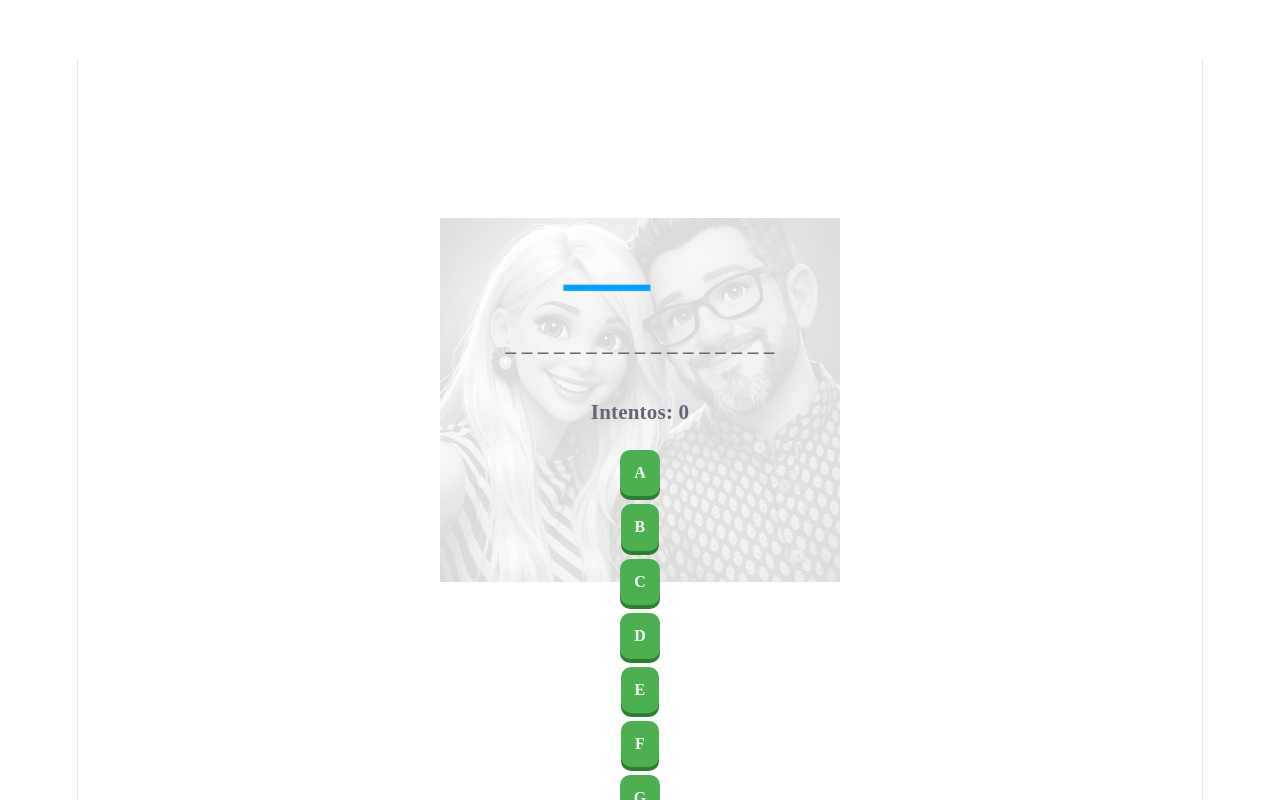
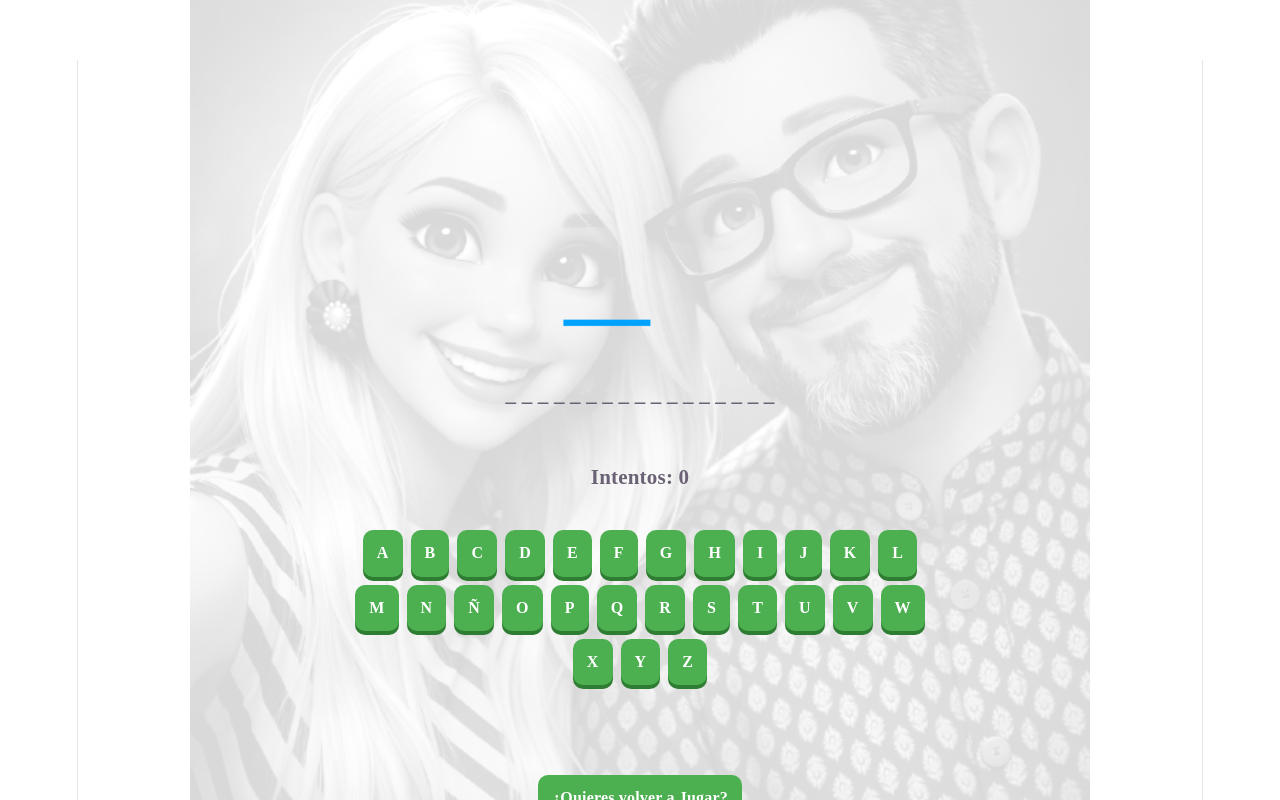
Before and after one commit to marcoams84-ship-it/Markus, a React (Vite) app: page / in a window 1280 px wide. Shown: the top 800 px of the page. Built offline with nearby package versions, Linux system fonts and the light colour scheme.

Commit message:
Sello gigante sin marco y codigo limpio

```diff
--- a/src/App.css
+++ b/src/App.css
@@ -17,37 +17,24 @@
   }
 }
 
-/* 1. Dibujo del ahorcado */
-.hero {
-  position: relative;
-  z-index: 2;
+.watermark {
+  position: fixed;
+  top: 50%;
+  left: 50%;
+  transform: translate(-50%, -50%);
 
-  .base, .framework, .vite {
-    inset-inline: 0;
-    margin: 0 auto;
-  }
-  .base { width: 170px; position: relative; z-index: 0; }
-  .framework, .vite { position: absolute; }
-  .framework { z-index: 1; top: 34px; height: 28px; transform: perspective(2000px) rotateZ(300deg) rotateX(44deg) rotateY(39deg) scale(1.4); }
-  .vite { z-index: 0; top: 107px; height: 26px; width: auto; transform: perspective(2000px) rotateZ(300deg) rotateX(40deg) rotateY(39deg) scale(0.8); }
+  /* --- TAMAÑO GIGANTE --- */
+  width: 900px;
+
+  /* --- EFECTO "SIN MARCO" --- */
+  filter: grayscale(100%) contrast(120%);
+  mix-blend-mode: screen; /* <--- Esto hace que el fondo negro de la foto desaparezca */
+  opacity: 0.15;
+
+  z-index: -1;
+  pointer-events: none;
 }
 
-.watermark {
-  position: fixed; /* Se queda fija al fondo */
-  top: 50%;
-  left: 50%;
-  transform: translate(-50%, -50%); /* La centra perfecto */
-  width: 400px; /* Tamaño del sello */
-
-  /* Efectos de sello de agua */
-  filter: grayscale(100%);
-  opacity: 0.15; /* Un poco más de 0.1 para que se vea */
-
-  z-index: -1; /* Se va detrás de los botones y el dibujo */
-  pointer-events: none; /* No estorba los clics */
-}
-
-/* Aseguramos que el contenido del juego se vea bien */
 .hero {
   position: relative;
   z-index: 1;
@@ -56,6 +43,9 @@
   flex-direction: column;
   align-items: center;
   justify-content: center;
+  gap: 15px;
+  overflow: hidden;
+  text-align: center; /* Asegura que los textos h3 también se centren */
 }
 
 /* 4. Otros elementos del sitio */
--- a/src/App.tsx
+++ b/src/App.tsx
@@ -75,6 +75,8 @@ return (
       { ( lose ) ? <h2>You Lose! - Palabra: { word } </h2> : '' }
       { ( won ) ? <h2>You Win! Marco siempre es el mejor</h2> : '' }
 
+     {/* Envuelve los botones en este div para que no salgan en vertical */}
+<div style={{ display: 'flex', flexWrap: 'wrap', justifyContent: 'center', maxWidth: '600px' }}>
   {
     letters.map( (letter) => (
       <button
@@ -86,6 +88,7 @@ return (
       </button>
     ) )
   }
+</div>
 
       <br /><br />
       <button onClick={ newGame } >¿Quieres volver a Jugar?</button>
```
Lines whose indentation alone changed are shown as unchanged.
